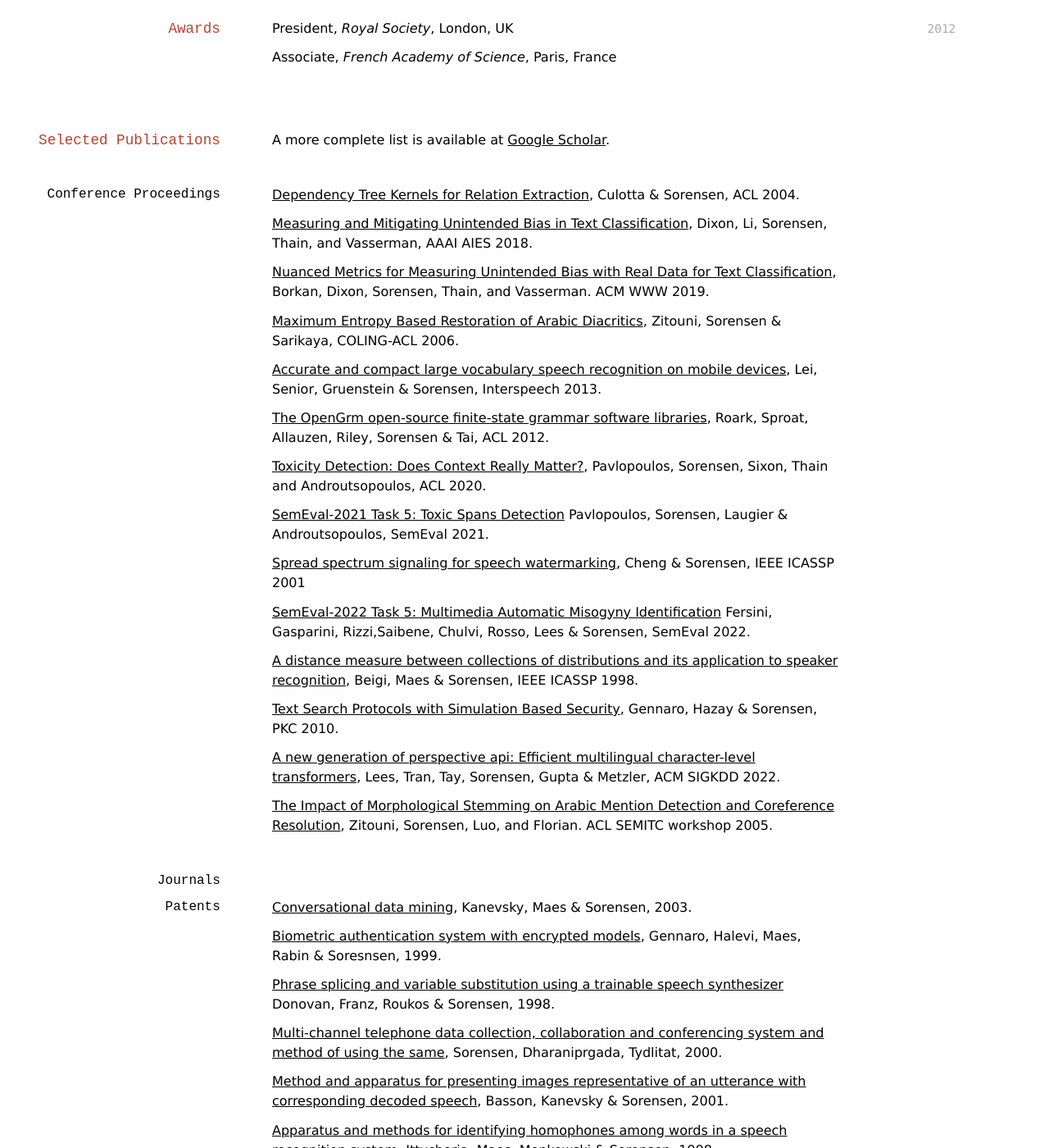
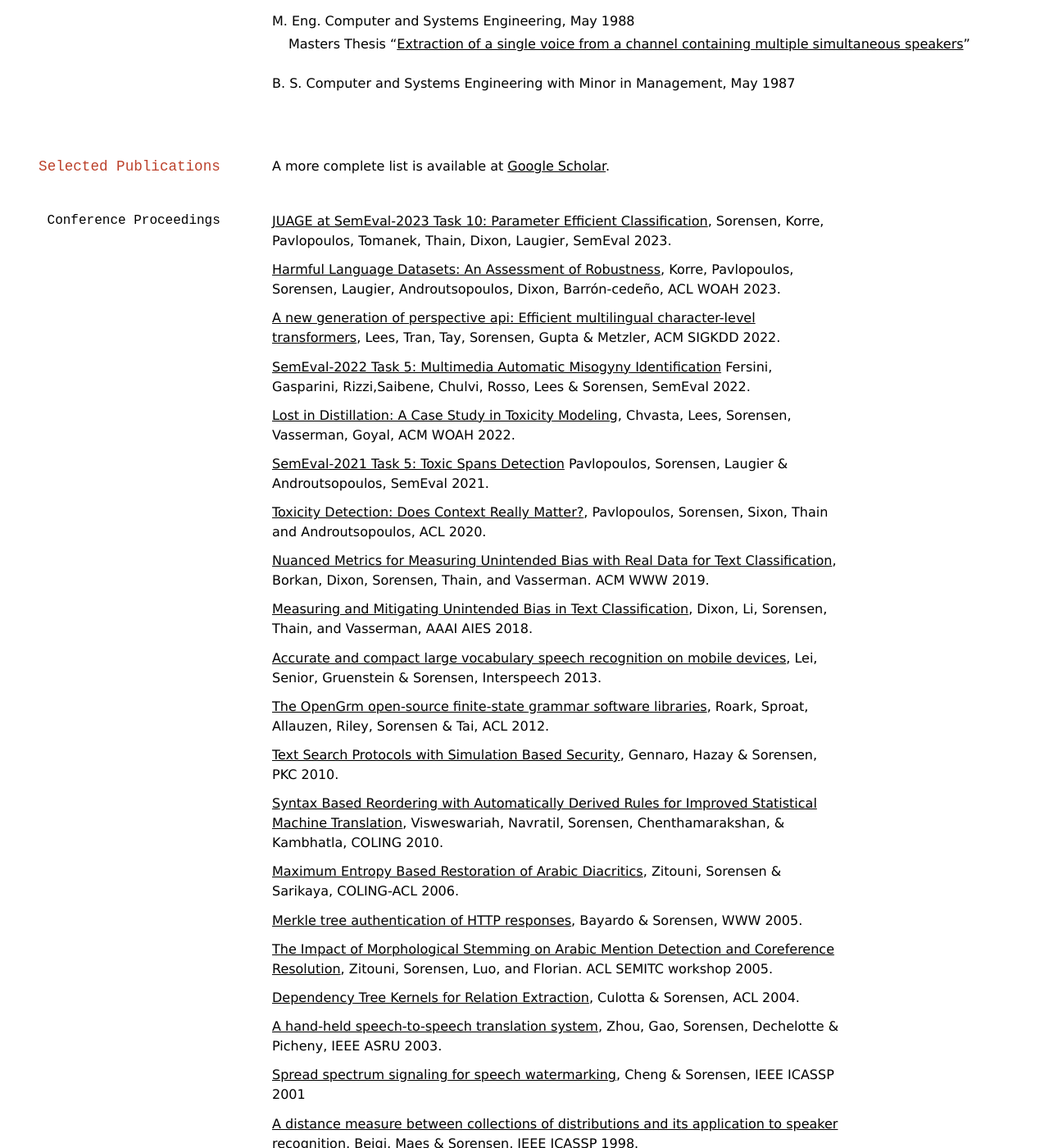
Before and after one commit to sorensenjs/sorensenjs.github.io, a Jekyll site: the page built from cv.md, in a window 1280 px wide and 1400 px high, scrolled down 646 px. Shown: the whole window at 82% size. Built offline with Jekyll 4.4.1, drawn with Linux system fonts in a browser that asks for light colours; some of the changed text lies outside the part shown.

Commit message:
Update cv.md

```diff
--- a/cv.md
+++ b/cv.md
@@ -1,15 +1,15 @@
 ---
 layout: cv
-title: CV
+title: Jeffrey Sorensen's CV
 ---
 # Jeffrey Sorensen
 Computer Scientist, Electrical Engineer
 
 <div id="webaddress">
 <a mailto="sorenj@ieee.org">sorenj@ieee.org</a>
-| <a href="www.jeffreysorensen.com">Homepage</a>
+| <a href="http://www.jeffreysorensen.com">Homepage</a>
+| <a href="https://www.linkedin.com/in/jeffrey-sorensen-8a2b15191/">LinkedIn</a>
 </div>
-
 
 ## Currently
 
@@ -18,25 +18,22 @@ currently used by dozens of social media companies in moderation
 
 ### Research interests
 
-Machine Learning, Language Modeling, Natural Language Processing, Speech Recognition, Machine Translation, Cryptography
-
+- Machine Learning
+- Language Modeling
+- Natural Language Processing
+- Speech Recognition
+- Machine Translation
+- Cryptography
 
 ## Education
 
 `1983-1993`
 __Rensselaer Polytechnic Institute - Troy, New York__
- - Ph. D. Electrical Engineering, May 1993 - Doctoral Thesis "Hierarchical Pattern Classification for High Performance Text-independent Speaker Verification Systems"
- - M. Eng. Computer and Systems Engineering, May 1988 - Masters Thesis "[Extraction of a single voice from a channel containing multiple simultaneous speakers](https://eds.p.ebscohost.com/eds/detail/detail?vid=6&sid=7a80aebd-de47-4159-88ef-21a16e430c1c%40redis&bdata=JnNpdGU9ZWRzLWxpdmUmc2NvcGU9c2l0ZQ%3d%3d#AN=rpi.1150124860&db=cat08351a)"
+ - Ph. D. Electrical Engineering, May 1993
+ - - Doctoral Thesis "Hierarchical Pattern Classification for High Performance Text-independent Speaker Verification Systems"
+ - M. Eng. Computer and Systems Engineering, May 1988
+ - - Masters Thesis "[Extraction of a single voice from a channel containing multiple simultaneous speakers](https://eds.p.ebscohost.com/eds/detail/detail?vid=6&sid=7a80aebd-de47-4159-88ef-21a16e430c1c%40redis&bdata=JnNpdGU9ZWRzLWxpdmUmc2NvcGU9c2l0ZQ%3d%3d#AN=rpi.1150124860&db=cat08351a)"
  - B. S. Computer and Systems Engineering with Minor in Management, May 1987
-
-
-## Awards
-
-`2012`
-President, *Royal Society*, London, UK
-
-Associate, *French Academy of Science*, Paris, France
-
 
 
 ## Selected Publications
@@ -45,50 +42,74 @@ A more complete list is available at [Google Scholar](https://scholar.google.com
 
 ### Conference Proceedings
 
-[Dependency Tree Kernels for Relation Extraction](https://aclanthology.org/P04-1054), Culotta & Sorensen, ACL 2004.
+[JUAGE at SemEval-2023 Task 10: Parameter Efficient Classification](https://aclanthology.org/2023.semeval-1.166), Sorensen, Korre, Pavlopoulos, Tomanek,  Thain, Dixon, Laugier, SemEval 2023.
 
-[Measuring and Mitigating Unintended Bias in Text Classification](https://doi.org/10.1145/3278721.3278729), Dixon, Li, Sorensen, Thain, and Vasserman, AAAI AIES 2018.
+[Harmful Language Datasets: An Assessment of Robustness](https://aclanthology.org/2023.woah-1.24), Korre, Pavlopoulos, Sorensen, Laugier, Androutsopoulos, Dixon, Barrón-cedeño, ACL WOAH 2023.
+
+[A new generation of perspective api: Efficient multilingual character-level transformers](https://dl.acm.org/doi/abs/10.1145/3534678.3539147), Lees, Tran, Tay, Sorensen, Gupta & Metzler, ACM SIGKDD 2022.
+
+[SemEval-2022 Task 5: Multimedia Automatic Misogyny Identification](https://aclanthology.org/2022.semeval-1.74) Fersini, Gasparini, Rizzi,Saibene, Chulvi, Rosso, Lees & Sorensen, SemEval 2022.
+
+[Lost in Distillation: A Case Study in Toxicity Modeling](https://aclanthology.org/2022.woah-1.9),  Chvasta,  Lees,  Sorensen,  Vasserman, Goyal, ACM WOAH 2022.
+
+[SemEval-2021 Task 5: Toxic Spans Detection](https://aclanthology.org/2021.semeval-1.6) Pavlopoulos, Sorensen, Laugier & Androutsopoulos, SemEval 2021.
+
+[Toxicity Detection: Does Context Really Matter?](https://aclanthology.org/2020.acl-main.396/), Pavlopoulos, Sorensen, Sixon, Thain and Androutsopoulos, ACL 2020.
 
 [Nuanced Metrics for Measuring Unintended Bias with Real Data for Text Classification](https://doi.org/10.1145/3308560.3317593), Borkan, Dixon, Sorensen, Thain, and Vasserman. ACM WWW 2019.
 
-[Maximum Entropy Based Restoration of Arabic Diacritics](https://aclanthology.org/P06-1073), Zitouni, Sorensen & Sarikaya, COLING-ACL 2006.
+[Measuring and Mitigating Unintended Bias in Text Classification](https://doi.org/10.1145/3278721.3278729), Dixon, Li, Sorensen, Thain, and Vasserman, AAAI AIES 2018.
 
 [Accurate and compact large vocabulary speech recognition on mobile devices](https://www.audentia-gestion.fr/Google/41176.pdf),
 Lei, Senior, Gruenstein & Sorensen, Interspeech 2013.
 
 [The OpenGrm open-source finite-state grammar software libraries](https://aclanthology.org/P12-3011/), Roark, Sproat, Allauzen, Riley, Sorensen & Tai, ACL 2012.
 
-[Toxicity Detection: Does Context Really Matter?](https://aclanthology.org/2020.acl-main.396/), Pavlopoulos, Sorensen, Sixon, Thain and Androutsopoulos, ACL 2020.
+[Text Search Protocols with Simulation Based Security](https://link.springer.com/chapter/10.1007/978-3-642-13013-7_20), Gennaro, Hazay & Sorensen, PKC 2010.
 
-[SemEval-2021 Task 5: Toxic Spans Detection](https://aclanthology.org/2021.semeval-1.6) Pavlopoulos, Sorensen, Laugier & Androutsopoulos, SemEval 2021.
+[Syntax Based Reordering with Automatically Derived Rules for Improved Statistical Machine Translation](https://aclanthology.org/C10-1126/),
+ Visweswariah, Navratil, Sorensen, Chenthamarakshan, & Kambhatla, COLING 2010.
+
+[Maximum Entropy Based Restoration of Arabic Diacritics](https://aclanthology.org/P06-1073), Zitouni, Sorensen & Sarikaya, COLING-ACL 2006.
+
+[Merkle tree authentication of HTTP responses](https://doi.org/10.1145/1062745.1062929), Bayardo & Sorensen, WWW 2005.
+
+[The Impact of Morphological Stemming on Arabic Mention Detection and Coreference Resolution](https://aclanthology.org/W05-0709/), Zitouni, Sorensen,  Luo, and Florian. ACL SEMITC workshop 2005.
+
+[Dependency Tree Kernels for Relation Extraction](https://aclanthology.org/P04-1054), Culotta & Sorensen, ACL 2004.
+
+[A hand-held speech-to-speech translation system](https://ieeexplore.ieee.org/abstract/document/1318519), Zhou, Gao, Sorensen, Dechelotte & Picheny, IEEE ASRU 2003.
 
 [Spread spectrum signaling for speech watermarking](https://ieeexplore.ieee.org/abstract/document/941175), Cheng & Sorensen, IEEE ICASSP 2001
 
-[SemEval-2022 Task 5: Multimedia Automatic Misogyny Identification](https://aclanthology.org/2022.semeval-1.74) Fersini, Gasparini, Rizzi,Saibene, Chulvi, Rosso, Lees & Sorensen, SemEval 2022.
-
 [A distance measure between collections of distributions and its application to speaker recognition](https://ieeexplore.ieee.org/abstract/document/675374), Beigi, Maes & Sorensen, IEEE ICASSP 1998.
-
-[Text Search Protocols with Simulation Based Security](https://link.springer.com/chapter/10.1007/978-3-642-13013-7_20), Gennaro, Hazay & Sorensen, PKC 2010.
-
-[A new generation of perspective api: Efficient multilingual character-level transformers](https://dl.acm.org/doi/abs/10.1145/3534678.3539147), Lees, Tran, Tay, Sorensen, Gupta & Metzler, ACM SIGKDD 2022.
-
-[The Impact of Morphological Stemming on Arabic Mention Detection and Coreference Resolution](https://aclanthology.org/W05-0709/), Zitouni, Sorensen,  Luo, and Florian. ACL SEMITC workshop 2005.
 
 
 ### Journals
 
+[Toxicity detection sensitive to conversational context](https://doi.org/10.5210/fm.v27i5.12285) Xenos, Pavlopoulos, Androutsopoulos, Dixon, Sorensen, & Laugier, First Monday, 27(5), 2022.
+
+[Automata Evaluation and Text Search Protocols with Simulation-Based Security](https://doi.org/10.1007/s00145-014-9193-x), *Journal of Cryptology* V29, p 243–282, 2016.
 
 ### Patents
 
+[Securely classifying data](https://patents.google.com/patent/US8903090B2/en), Bikel & Sorensen, 2008.
+
 [Conversational data mining](https://patents.google.com/patent/US6665644B1/en), Kanevsky, Maes & Sorensen, 2003.
+
+[Multimodal speech-to-speech language translation and display](https://patents.google.com/patent/US20040111272A1/en), Gao, Gu, Liu & Sorensen, 2002.
+
+[Method and apparatus for presenting images representative of an utterance with corresponding decoded speech](https://patents.google.com/patent/US7076429B2/en), Basson, Kanevsky & Sorensen, 2001.
+
+[Head-mounted display content transformer](https://patents.google.com/patent/US7092496B1/en), Kanevsky & Sorensen, 2001.
+
+[Multi-channel telephone data collection, collaboration and conferencing system and method of using the same](https://patents.google.com/patent/US6810116B1/en), Sorensen, Dharaniprgada, Tydlitat, 2000.
+
+[Method and apparatus for processing information signals based on content](https://patents.google.com/patent/US7092496B1/en), Maes, Padmanabhan & Sorensen, 2000.
 
 [Biometric authentication system with encrypted models](https://patents.google.com/patent/US6317834B1/en), Gennaro, Halevi, Maes, Rabin & Soresnsen, 1999.
 
 [Phrase splicing and variable substitution using a trainable speech synthesizer](https://patents.google.com/patent/US6266637B1/en) Donovan, Franz, Roukos & Sorensen, 1998.
-
-[Multi-channel telephone data collection, collaboration and conferencing system and method of using the same](https://patents.google.com/patent/US6810116B1/en), Sorensen, Dharaniprgada, Tydlitat, 2000.
-
-[Method and apparatus for presenting images representative of an utterance with corresponding decoded speech](https://patents.google.com/patent/US7076429B2/en), Basson, Kanevsky & Sorensen, 2001.
 
 [Apparatus and methods for identifying homophones among words in a speech recognition system](https://patents.google.com/patent/US6269335B1/en), Ittycheria, Maes, Monkowski & Sorensen, 1998
 
```
